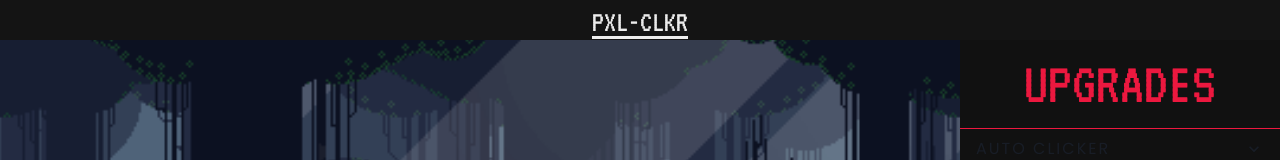
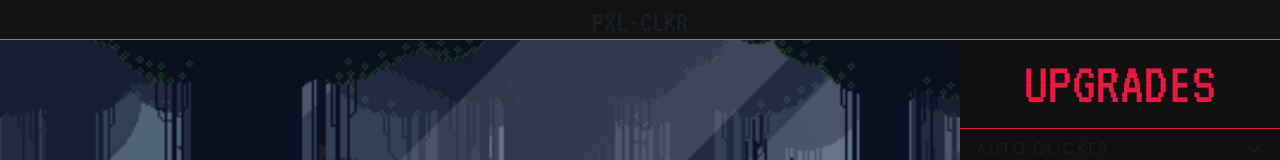
Before and after one commit to Veniceav/.Pxl, a React (Create React App) app: page / in a window 1280 px wide. Shown: the top 160 px of the page. Built offline with nearby package versions, Linux system fonts and the light colour scheme.

Commit message:
Minor change to header font

```diff
--- a/src/components/Banner.js
+++ b/src/components/Banner.js
@@ -3,12 +3,11 @@ import { Box, Text } from '@chakra-ui/react';
 
 const Banner = () => {
   return (
-    <Box h="5%" bgColor="blackAlpha.900" color="whiteAlpha.900">
+    <Box h="5%" bgColor="blackAlpha.900" borderBottom="1px solid gray">
       <Text
         textAlign="center"
         fontSize="3xl"
         textTransform="Uppercase"
-        textDecoration="underline"
         textUnderlineOffset={5}
       >
         Pxl-Clkr
```
